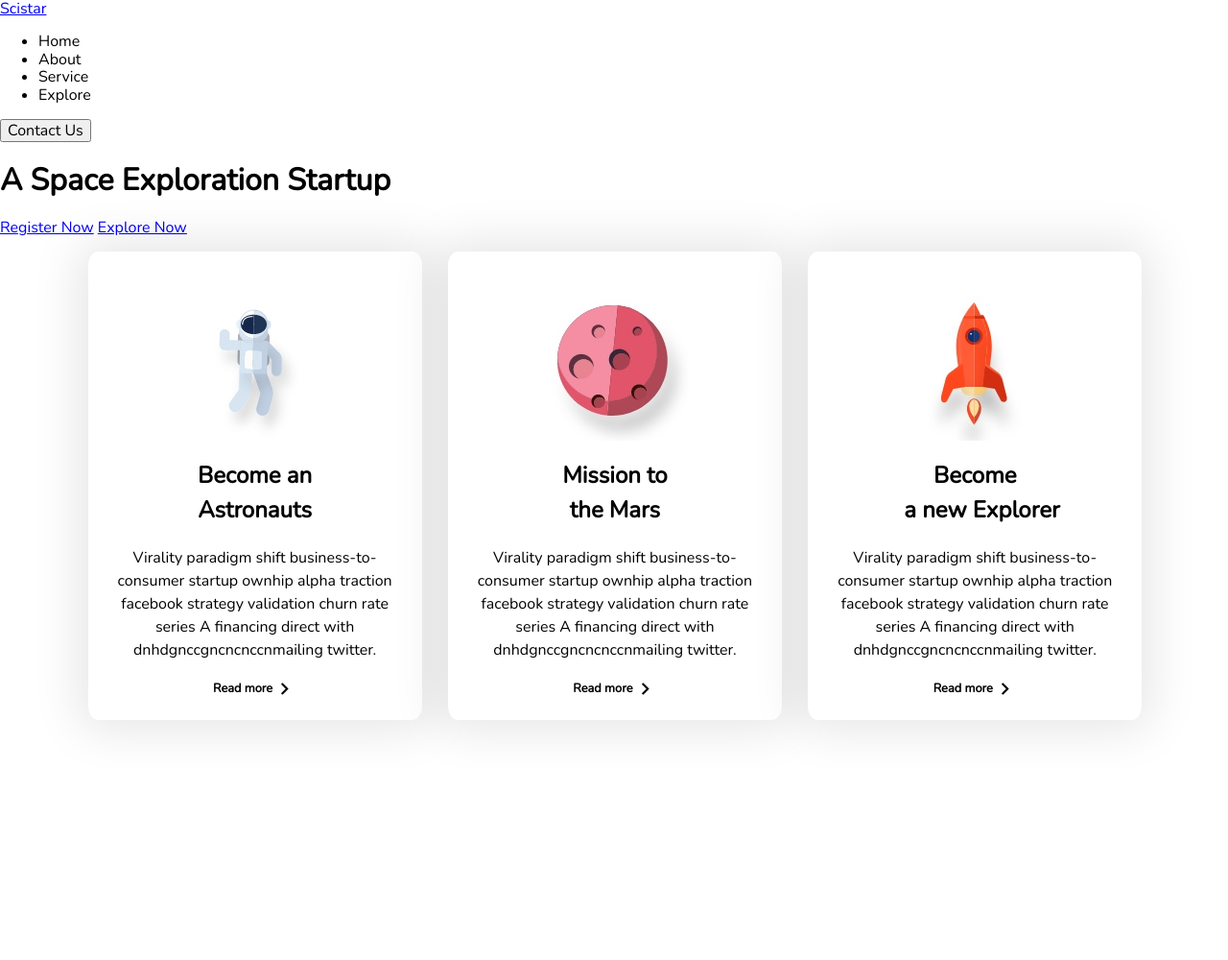
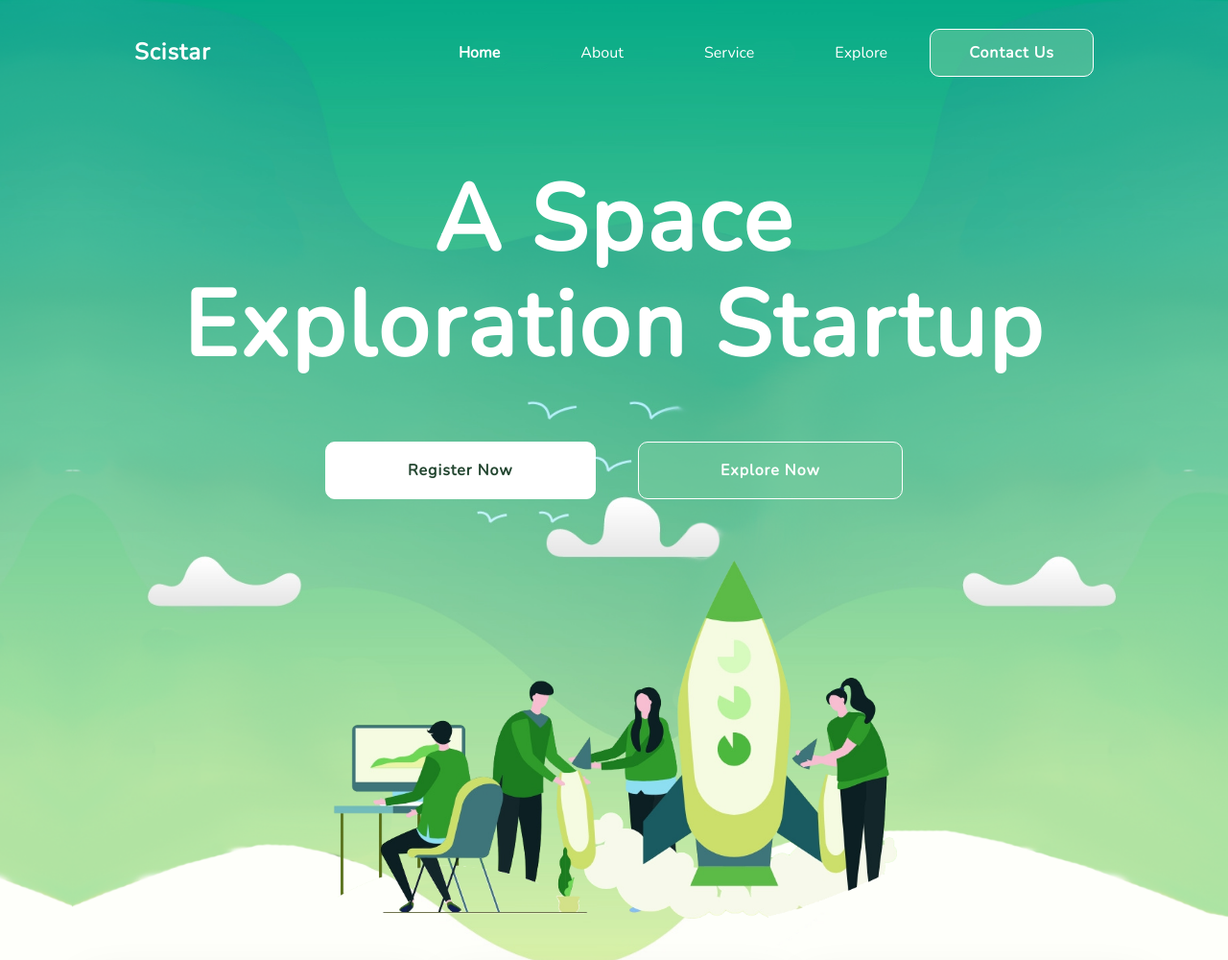
Before and after one commit to llChimerall/space, a plain HTML site: page index.html in a window 1280 px wide. Shown: the top 1000 px of the page at 96% size. Before the commit the page ends 800 px from the top, so only its background shows below. Drawn offline with nearby package versions, Linux system fonts and the light colour scheme.

Commit message:
beta version

```diff
--- /dev/null
+++ b/blocks/header.css
@@ -0,0 +1,57 @@
+.header {
+    background-image: url(../pics/bg.png);
+    background-size: auto 100%;
+    background-repeat: repeat-x;
+    text-align: center;
+}
+
+.header__container {
+    max-width: 1200px;
+    margin: 0 auto;
+}
+
+.header__nav {
+    text-align: initial;
+}
+
+.header__heading {
+    color: #fff;
+    font-size: 6em;
+    font-weight: bold;
+    letter-spacing: 3px;
+}
+
+.header::after {
+    content: '';
+    display: block;
+    height: 500px;
+    width: 600px;
+    background-image: url(../pics/people.png);
+    background-size: contain;
+    background-position: center;
+    background-repeat: no-repeat;
+    margin: 0 auto;
+}
+
+.header__button {
+    border: 1px solid #fff;
+    border-radius: 10px;
+    padding: 20px 85px 20px 85px;
+    margin-left: 20px;
+    margin-right: 20px;
+    color: #fff;
+    font-weight: bold;
+    text-decoration: none;
+    display: inline-block;
+    background-color: rgb(120, 206, 161, 0.5);
+    letter-spacing: 1px;
+}
+
+.header__button:hover {
+    box-shadow: 0 0 10px #fff;
+}
+
+.header__button_white {
+    background-color: #fff;
+    color: #234630;
+}
--- /dev/null
+++ b/blocks/nav.css
@@ -0,0 +1,51 @@
+.nav {
+    display: flex;
+    align-items: center;
+    justify-content: space-between;
+    padding: 30px 100px;
+}
+
+.nav__menu, .nav__item {
+    display: inline-block;
+}
+
+.nav__logo {
+    text-decoration: none;
+    font-size: 1.5em;
+    font-weight: bold;
+    letter-spacing: 1px;
+    color: #fff;
+}
+
+.nav__logo:hover {
+    text-shadow: 0 0 10px #000;
+}
+
+.nav__content {
+    text-decoration: none;
+    color: #fff;
+    padding: 15px 40px;
+}
+
+a.nav__content:hover {
+    font-weight: bold;
+    text-shadow: 0 0 10px #000;
+}
+
+.nav__contact:hover {
+    box-shadow: 0 0 10px #fff;
+}
+
+.nav__content_text {
+    font-weight: bold;
+}
+
+.nav__contact {
+    border: 1px solid #fff;
+    border-radius: 10px;
+    padding: 15px 40px;
+    color: #fff;
+    font-weight: bold;
+    background-color: rgb(120, 206, 161, 0.5);
+    letter-spacing: 1px;
+}
--- a/index.html
+++ b/index.html
@@ -6,21 +6,29 @@
         <link href="style.css" rel="stylesheet">
     </head>
     <body>
-        <nav>
-            <a href="#">Scistar</a>
-            <ul>
-                <li>Home</li>
-                <li>About</li>
-                <li>Service</li>
-                <li>Explore</li>
-            </ul>
-            <button>
-                Contact Us
-            </button>
-        </nav>
-        <h1>A Space Exploration Startup</h1>
-        <a href="#">Register Now</a>
-        <a href="#">Explore Now</a>
+        <header class="header">
+            <div class="header__container">
+                <div class="header__nav">
+                    <nav class="nav">
+                        <a class="nav__logo" href="#">Scistar</a>
+                        <div class="nav__allmenu">
+                            <ul class="nav__menu">
+                                <li class="nav__item"><span class="nav__content nav__content_text">Home</span></li>
+                                <li class="nav__item"><a class="nav__content" href="#">About</a></li>
+                                <li class="nav__item"><a class="nav__content" href="#">Service</a></li>
+                                <li class="nav__item"><a class="nav__content" href="#">Explore</a></li>
+                            </ul>
+                            <button class="nav__contact">
+                                Contact Us
+                            </button>
+                        </div>
+                    </nav>
+                </div>
+                <h1 class="header__heading">A Space<br> Exploration Startup</h1>
+                <a class="header__button header__button_white" href="#">Register Now</a>
+                <a class="header__button header__button_nocolor" href="#">Explore Now</a>
+            </div>
+        </header>
         <div class="container">
             <ul class="feature-list">
                 <li class="feature-list__item">
--- a/style.css
+++ b/style.css
@@ -1,6 +1,8 @@
 @import 'normalize.css';
+@import 'blocks/header.css';
 @import 'blocks/feature.css';
 @import 'blocks/feature-list.css';
+@import 'blocks/nav.css';
 @import url('https://fonts.googleapis.com/css?family=Nunito&display=swap');
 
 body {
```
